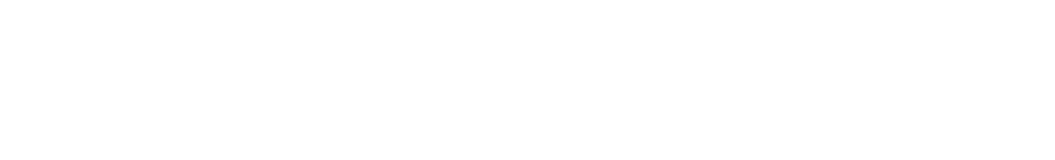
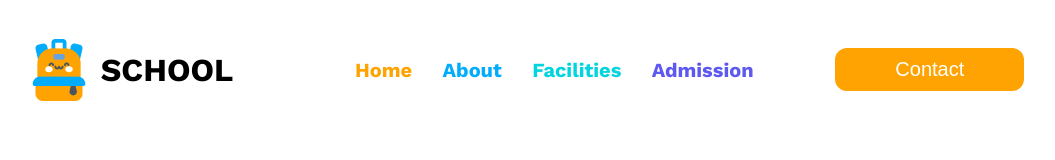
Before and after one commit to Rakib9936/Kids-school-2nd-assignment, a plain HTML site: page index.html in a window 1280 px wide. Shown: the whole page, without its empty margins (114-1169 px from the left). Drawn offline with nearby package versions, Linux system fonts and the light colour scheme.

Commit message:
header and nav done

```diff
--- a/index.html
+++ b/index.html
@@ -6,7 +6,31 @@
     <title>Document</title>
     <link rel="stylesheet" href="style/style.css">
 </head>
-<body>
+<body class="work-sans-quicksand">
+    <!-- header start -->
 
+    <header class="header">
+    <div class="header-container">
+    <div class="school-logo">
+        <img src="assets/logo.png" alt="">
+        <h4 class="school">SCHOOL</h4>
+    </div>
+    <nav class="nav-container">
+        <ul>
+            <li><a class="color-orange" href="">Home</a></li>
+            <li><a class="color-sky-blue" href="">About</a></li>
+            <li><a class="color-aqua" href="">Facilities</a></li>
+            <li><a class="color-violet" href="">Admission</a></li>
+        </ul>
+    </nav>
+    <button class="btn-primary">Contact</button>
+</div>
+    </header>
+    <main>
+
+    </main>
+    <footer>
+
+    </footer>
 </body>
 </html>
--- a/style/style.css
+++ b/style/style.css
@@ -0,0 +1,67 @@
+@import url('https://fonts.googleapis.com/css2?family=Fira+Sans:ital,wght@0,100;0,200;0,300;0,400;0,500;0,600;0,700;0,800;0,900;1,100;1,200;1,300;1,400;1,500;1,600;1,700;1,800;1,900&family=Open+Sans:ital,wght@0,300..800;1,300..800&family=Quicksand:wght@300..700&family=Work+Sans:ital,wght@0,100..900;1,100..900&display=swap');
+
+.work-sans-quicksand {
+  font-family: "Work Sans", serif;
+  font-optical-sizing: auto;
+
+  font-style: normal;
+}
+
+/* shared style */
+/* btn-style */
+.btn-primary{
+    background-color: #FEA301;
+    color:#FFFFFF;
+    border-radius: 12px;
+    border: none;
+    font-weight: 500;
+    font-size: 1.25rem;
+    padding: 10px 60px;
+}
+/* color-1 */
+.color-orange{
+   color:#FEA301;
+}
+/* color-2 */
+.color-sky-blue{
+    color: #01ACFD;
+}
+/* color-3 */
+.color-aqua{
+    color: #05D4DF;
+}
+/* color-4 */
+.color-violet{
+    color: #5D58EF;
+}
+/* Header style */
+
+.header-container{
+    max-width: 1160px;
+    margin: 0 auto;
+    display: flex;
+    align-items:center ;
+  justify-content: space-evenly;
+}
+.school-logo{
+    display: flex;
+    align-items: center;
+    gap: 11px;
+}
+.school{
+    font-weight: 700;
+    font-size: 2rem;
+}
+.nav-container ul{
+    display: flex;
+    gap:1.9rem ;
+}
+.nav-container ul li {
+    list-style: none;
+
+}
+.nav-container a{
+    text-decoration: none;
+    font-weight: 700;
+    font-size:1.25rem ;
+}
```
